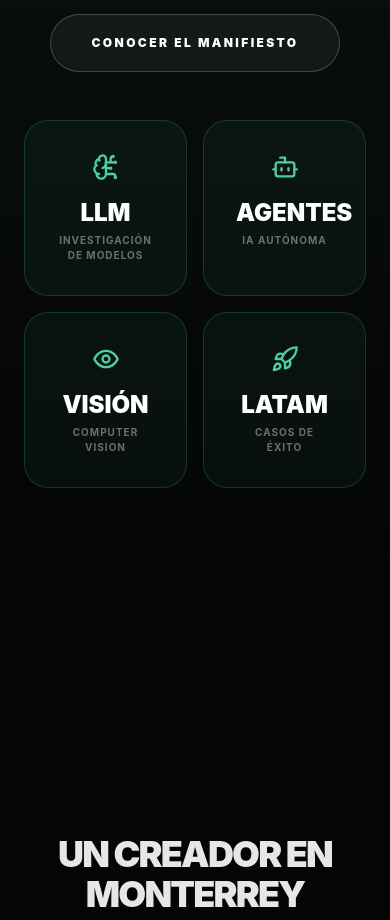
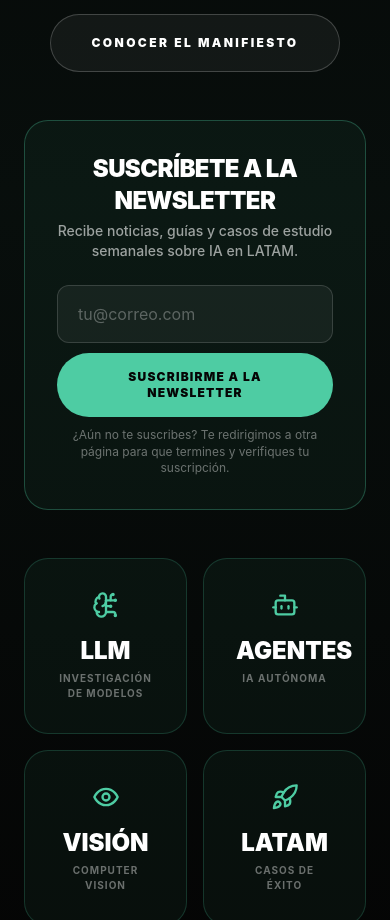
Before and after one commit to KevinGarzaO/Transformateck-hub, a Next.js app in the folder apps/web/: page / in a window 390 px wide. Shown: the part 3846-4766 px from the top of the page. Built offline with nearby package versions, Linux system fonts and the light colour scheme.

Commit message:
feat: formularios de suscripción Substack en blog, home y 404

```diff
--- a/apps/web/src/app/blog/[slug]/page.tsx
+++ b/apps/web/src/app/blog/[slug]/page.tsx
@@ -5,6 +5,7 @@ import { notFound } from "next/navigation";
 import { getPostBySlug, getPublicPosts, formatDate, calculateReadingTime, getTimestampMs } from "@/lib/services/blog";
 import { MarkdownRenderer } from "@/components/blog/MarkdownRenderer";
 import { ArrowLeft, Calendar, Clock, User, Sparkles } from "lucide-react";
+import { SubscribeForm } from "@/components/blog/SubscribeForm";
 
 interface BlogPostPageProps {
   params: Promise<{
@@ -310,6 +311,11 @@ export default async function BlogPostPage({ params }: BlogPostPageProps) {
               <Sparkles size={120} />
             </div>
 
+            {/* CTA pequeño al inicio */}
+            <div className="mb-4">
+              <SubscribeForm variant="small" />
+            </div>
+
             <span className="inline-block px-3 py-1 rounded-full bg-[#4ECCA3]/20 text-[#4ECCA3] text-[10px] font-black uppercase tracking-widest mb-4">
               Comunidad de IA Transformateck
             </span>
@@ -319,19 +325,19 @@ export default async function BlogPostPage({ params }: BlogPostPageProps) {
             <p className="text-white/70 max-w-xl mb-8 font-medium">
               Únete a nuestra comunidad de creadores, desarrolladores e investigadores de Inteligencia Artificial. Recibe noticias, guías y casos de estudio semanales.
             </p>
-            <div className="flex flex-wrap gap-4">
-              <Link
-                href="/#comunidad"
-                className="px-8 py-4 bg-[#4ECCA3] text-[#050505] rounded-full font-black text-xs uppercase tracking-widest hover:shadow-[0_0_30px_rgba(78,204,163,0.5)] transition-all"
-              >
-                Unirme a la Comunidad
-              </Link>
+            <div className="flex flex-col sm:flex-row sm:items-center gap-6">
+              {/* CTA pequeño en medio */}
+              <SubscribeForm variant="small" />
               <Link
                 href="/blog"
-                className="px-8 py-4 border border-white/20 rounded-full font-black text-xs uppercase tracking-widest text-white hover:border-[#4ECCA3]/50 transition-all"
+                className="px-8 py-4 border border-white/20 rounded-full font-black text-xs uppercase tracking-widest text-white hover:border-[#4ECCA3]/50 transition-all self-start"
               >
                 Explorar más artículos
               </Link>
+            </div>
+            {/* CTA grande al final */}
+            <div className="mt-8">
+              <SubscribeForm variant="large" />
             </div>
           </div>
         </div>
--- a/apps/web/src/app/blog/page.tsx
+++ b/apps/web/src/app/blog/page.tsx
@@ -1,8 +1,10 @@
 import type { Metadata } from "next";
+import React from "react";
 import Link from "next/link";
 import Image from "next/image";
 import { getPublicPosts, formatDate, calculateReadingTime } from "@/lib/services/blog";
 import { Sparkles, Calendar, Clock, User, ArrowRight, BookOpen } from "lucide-react";
+import { SubscribeForm } from "@/components/blog/SubscribeForm";
 
 export const metadata: Metadata = {
   title: "Blog & Noticias de IA | Transformateck",
@@ -44,6 +46,9 @@ export default async function BlogIndexPage() {
   const posts = await getPublicPosts();
   const featuredPost = posts.length > 0 ? posts[0] : null;
   const regularPosts = posts.length > 1 ? posts.slice(1) : [];
+  const postsList = regularPosts.length > 0 ? regularPosts : posts;
+  const formCount = postsList.length >= 8 ? 4 : postsList.length >= 4 ? 3 : 2;
+  const formInterval = Math.max(1, Math.floor(postsList.length / formCount));
 
   return (
     <>
@@ -202,9 +207,14 @@ export default async function BlogIndexPage() {
             </div>
           ) : (
             <div className="grid grid-cols-1 md:grid-cols-2 lg:grid-cols-3 gap-8">
-              {(regularPosts.length > 0 ? regularPosts : posts).map((post) => (
+              {postsList.map((post, index) => {
+                const showForm =
+                  postsList.length > 3 &&
+                  (index + 1) % formInterval === 0 &&
+                  Math.ceil((index + 1) / formInterval) <= formCount;
+                return (
+                  <React.Fragment key={post.id}>
                     <Link
-                  key={post.id}
                       href={`/blog/${post.slug}`}
                       className="rounded-3xl border border-white/10 bg-[#0A0A0A] overflow-hidden flex flex-col justify-between hover:border-[#4ECCA3]/40 transition-all duration-300 group hover:-translate-y-1 shadow-lg cursor-pointer"
                     >
@@ -281,7 +291,21 @@ export default async function BlogIndexPage() {
                         </span>
                       </div>
                     </Link>
-              ))}
+
+                    {showForm && (
+                      <div className="rounded-3xl border border-[#4ECCA3]/30 bg-[#0A0A0A] p-6 flex flex-col justify-center shadow-lg">
+                        <span className="text-[#4ECCA3] text-[10px] font-black uppercase tracking-widest mb-2">
+                          Newsletter de IA
+                        </span>
+                        <h3 className="text-lg font-black uppercase tracking-tight text-white mb-4 leading-snug">
+                          Recibe noticias, guías y casos de estudio en tu correo
+                        </h3>
+                        <SubscribeForm variant="medium" />
+                      </div>
+                    )}
+                  </React.Fragment>
+                );
+              })}
             </div>
           )}
         </section>
--- a/apps/web/src/app/not-found.tsx
+++ b/apps/web/src/app/not-found.tsx
@@ -1,6 +1,7 @@
 import type { Metadata } from "next";
 import Link from "next/link";
 import { ArrowLeft, SearchX } from "lucide-react";
+import { SubscribeForm } from "@/components/blog/SubscribeForm";
 
 export const metadata: Metadata = {
   title: "Página no encontrada | Transformateck",
@@ -44,6 +45,16 @@ export default function NotFound() {
             Explorar el Blog
           </Link>
         </div>
+
+        <div className="mt-12 border border-[#4ECCA3]/30 bg-[#4ECCA3]/5 rounded-3xl p-8 text-left">
+          <h2 className="text-xl font-black uppercase tracking-tight text-white mb-1">
+            Suscríbete a la newsletter
+          </h2>
+          <p className="text-sm text-white/60 font-medium mb-6">
+            Recibe noticias, guías y casos de estudio semanales sobre IA en LATAM.
+          </p>
+          <SubscribeForm variant="large" />
+        </div>
       </div>
     </div>
   );
--- /dev/null
+++ b/apps/web/src/components/blog/SubscribeForm.tsx
@@ -0,0 +1,72 @@
+"use client";
+
+import { useState, type FormEvent } from "react";
+
+const SUBSCRIBE_BASE = "https://transformateck.substack.com/subscribe";
+
+interface SubscribeFormProps {
+  variant?: "small" | "medium" | "large";
+}
+
+const sizes = {
+  small: {
+    input: "w-full max-w-xs px-3 py-2 rounded-lg text-sm",
+    button: "w-full max-w-xs px-4 py-2 rounded-lg text-[10px]",
+    legend: "text-[10px] max-w-xs",
+  },
+  medium: {
+    input: "w-full max-w-sm px-4 py-3 rounded-xl text-base",
+    button: "w-full max-w-sm px-6 py-3 rounded-xl text-xs",
+    legend: "text-[11px] max-w-sm",
+  },
+  large: {
+    input: "w-full max-w-md px-5 py-4 rounded-xl text-base",
+    button: "w-full max-w-md px-8 py-4 rounded-full text-xs",
+    legend: "text-xs max-w-md",
+  },
+};
+
+export function SubscribeForm({ variant = "small" }: SubscribeFormProps) {
+  const [email, setEmail] = useState("");
+  const [error, setError] = useState("");
+  const s = sizes[variant];
+
+  const handleSubmit = (e: FormEvent) => {
+    e.preventDefault();
+    const value = email.trim();
+    if (!/^[^\s@]+@[^\s@]+\.[^\s@]+$/.test(value)) {
+      setError("Ingresa un correo electrónico válido.");
+      return;
+    }
+    setError("");
+    window.location.href = `${SUBSCRIBE_BASE}?email=${encodeURIComponent(value)}`;
+  };
+
+  return (
+    <form onSubmit={handleSubmit} noValidate className="flex flex-col gap-2.5">
+      <input
+        type="email"
+        inputMode="email"
+        autoComplete="email"
+        value={email}
+        onChange={(e) => {
+          setEmail(e.target.value);
+          if (error) setError("");
+        }}
+        placeholder="tu@correo.com"
+        aria-label="Tu correo electrónico"
+        className={`${s.input} bg-white/5 border border-white/15 text-white placeholder:text-white/30 focus:border-[#4ECCA3] outline-none transition-colors`}
+      />
+      <button
+        type="submit"
+        className={`${s.button} bg-[#4ECCA3] text-[#050505] font-black uppercase tracking-widest hover:shadow-[0_0_25px_rgba(78,204,163,0.5)] transition-all`}
+      >
+        Suscribirme a la newsletter
+      </button>
+      <p className={`${s.legend} text-white/40 leading-snug`}>
+        {error ||
+          "¿Aún no te suscribes? Te redirigimos a otra página para que termines y verifiques tu suscripción."}
+      </p>
+    </form>
+  );
+}
--- a/apps/web/src/components/home/Landing.tsx
+++ b/apps/web/src/components/home/Landing.tsx
@@ -4,6 +4,7 @@ import React from 'react';
 import Link from 'next/link';
 import { motion, useScroll, useSpring } from 'framer-motion';
 import { Sparkles, ArrowRight, Cpu, BookOpen, BrainCircuit, Bot, Eye, Rocket, Users, Activity } from 'lucide-react';
+import { SubscribeForm } from '@/components/blog/SubscribeForm';
 
 // --- ANIMATION VARIANTS ---
 const fadeUp: any = {
@@ -256,6 +257,16 @@ export default function TransformateckLanding() {
                     Conocer el Manifiesto
                   </Link>
                 </div>
+
+                <div className="mt-12 border border-[#4ECCA3]/30 bg-[#4ECCA3]/5 rounded-3xl p-8 max-w-xl">
+                  <h3 className="text-2xl font-black uppercase tracking-tight mb-1">
+                    Suscríbete a la newsletter
+                  </h3>
+                  <p className="text-white/60 text-sm font-medium mb-6">
+                    Recibe noticias, guías y casos de estudio semanales sobre IA en LATAM.
+                  </p>
+                  <SubscribeForm variant="large" />
+                </div>
               </div>
 
               <div className="grid grid-cols-2 gap-4">
```
Lines whose indentation alone changed are shown as unchanged.
